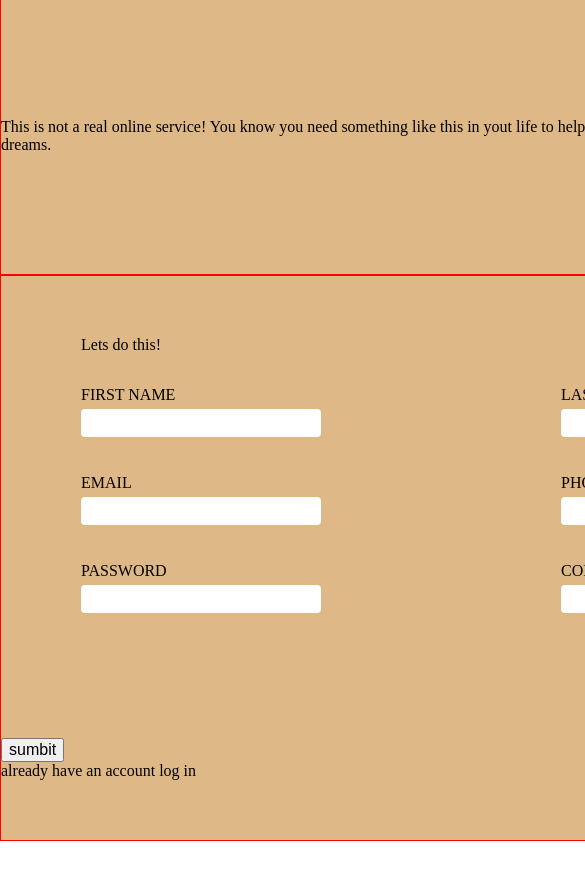
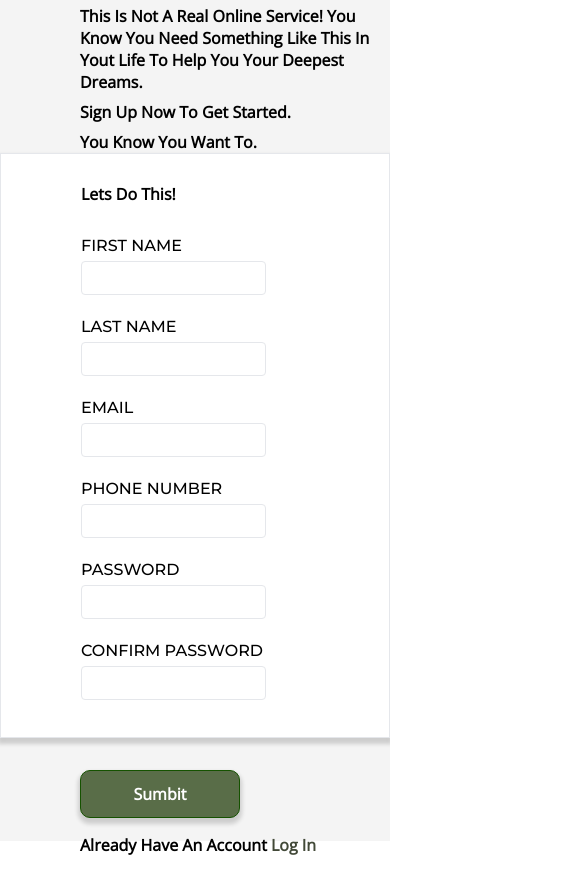
Before and after one commit to HopeAm-11/odin-signup-form, a website: page index.html in a window 390 px wide. Shown: the part 303-1175 px from the top of the page, 585 px wide, since content can reach past the window. Before the commit the page ends 1144 px from the top, so only its background shows below. Drawn offline with nearby package versions, Linux system fonts and the light colour scheme.

Commit message:
added responsive layout

```diff
--- a/style.css
+++ b/style.css
@@ -3,16 +3,30 @@
     --logo-color: #fff;
     --text-color: #000;
     --error-text-color: #cc0000;
-    --logo-text:
+    --main-bg: #f4f4f4;
+    --form-bg: #fff;
+
+
 }
 
 * {
-    font-size: 100%;
-    /*16px*/
+
+    font-size: clamp(1rem, 1.5vw, 1.2rem);
+    font-weight: 600;
+    font-family: 'Open Sans', sans-serif;
 
 }
 
-body {}
+
+
+.body>* {
+    height: 100vh;
+}
+
+body,
+button {
+    text-transform: capitalize;
+}
 
 @font-face {
     font-family: odin-font;
@@ -23,11 +37,10 @@ body {}
 .page-grid {
     display: grid;
     grid-template-columns: 1fr 3fr;
-    grid-template-rows: 100vh;
+    /* grid-template-rows: 100vh; */
 }
 
 .page-header {
-    background-color: brown;
     position: relative;
 }
 
@@ -50,15 +63,8 @@ body {}
     background-color: rgba(2, 2, 2, 0.37);
 }
 
-/* .figure-logo {
-    width: 100%;
-    height: 100%;
-
-} */
-
 .logo {
-    /* width: 100%; */
-    max-width: 80px;
+    max-width: 7rem;
     height: auto;
 }
 
@@ -73,7 +79,7 @@ body {}
     height: 100%;
     -o-object-fit: cover;
     object-fit: cover;
-    /* overflow: hidden; */
+
 }
 
 .hero-text {
@@ -84,72 +90,145 @@ body {}
 }
 
 .main-page {
-    background-color: burlywood;
     display: grid;
-
+    background: var(--main-bg);
 
 }
 
-.main-page>* {
-    border: 1px solid red;
-}
 
 .main-header {
     display: -webkit-box;
     display: -ms-flexbox;
     display: flex;
-    -webkit-box-align: center;
-    -ms-flex-align: center;
-    align-items: center;
+    display: flex;
+    -webkit-box-orient: vertical;
+    -webkit-box-direction: normal;
+    -ms-flex-direction: column;
+    flex-direction: column;
+    -webkit-box-pack: center;
+    -ms-flex-pack: center;
+    justify-content: center;
+    margin-left: 5rem;
+    font-family: 'Open Sans', sans-serif;
 
-    font-size: 1rem;
 }
 
-.form {
-    display: grid;
-    -webkit-box-align: center;
-    -ms-flex-align: center;
-    align-items: center;
+.main-header>* {
+    margin-top: 0.5rem;
+}
+
+
+.form-wrapper {
+    position: relative;
+    /* height: 30rem; */
+    border: 1px solid #E5E7EB;
+    -webkit-box-shadow: 0px 4px 4px 2px rgba(0, 0, 0, 0.16);
+    box-shadow: 0px 4px 4px 2px rgba(0, 0, 0, 0.16);
+    padding-bottom: 2rem;
+    background: var(--form-bg);
 }
 
 .fieldset {
-    position: relative;
     display: grid;
-    grid-template-columns: 30rem 30rem;
-    /* border: 1px solid rgb(24, 18, 18); */
+    grid-gap: 15px;
+    grid-template-columns: 40% 40%;
     margin-left: 5rem;
+    height: 100%;
+    margin-top: 5rem;
+}
+
+.form-title {
+    font-family: 'Open Sans', sans-serif;
+
+
+}
+
+.link-login {
+    margin-left: 5rem;
+    margin-top: 2rem;
+}
+
+.link-login>* {
+    margin-bottom: 1rem;
+}
+
+.btn {
+    width: 10rem;
+    padding: 12px 20px;
+    cursor: pointer;
+    border-radius: 10px;
+    color: #ffffff;
+    background: #596D48;
+    border: solid #155200 1px;
+    -webkit-box-shadow: 0px 4px 4px 2px rgba(0, 0, 0, 0.16);
+    box-shadow: 0px 4px 4px 2px rgba(0, 0, 0, 0.16);
+    text-decoration: none;
+}
+
+.btn:hover {
+    background: #424938;
+    text-decoration: none;
 }
 
 legend {
-    /* position: absolute;
+    position: absolute;
     bottom: 0;
-    top: 0; */
-
+    top: 5%;
 }
 
 input {
     display: block;
-    width: 50%;
+    width: 60%;
     padding: 5px;
     margin: 5px 0;
     border-radius: 4px;
-    border: 0;
-    /* add top and bottom margin */
+    border: 1px solid #E5E7EB;
+}
+
+input:focus {
+    border: 1px solid #1161cd;
+    -webkit-box-shadow: 6px 9px 6px -1px rgba(0, 0, 0, 0.1);
+    box-shadow: 6px 9px 6px -1px rgba(0, 0, 0, 0.1);
+}
+
+.error:focus {
+    outline: none;
+    border: 1px solid #E5E7EB;
+    -webkit-box-shadow: none;
+    box-shadow: none;
+}
+
+.label {
+    display: inline-block;
+    text-transform: uppercase;
+    font-family: 'Montserrat', sans-serif;
+    font-weight: 400;
 
 }
 
-
-/* Style the label to display next to the inputs */
-label {
-    padding: 12px 12px 12px 0;
-    display: inline-block;
-    border: 1px solid olivedrab;
-    text-transform: uppercase;
-
+.error {
+    border: 1px solid #E5E7EB;
 }
 
-.input-wrapper {
-    margin-top: 2rem;
+.link-text {
+    color: #424938;
+}
+
+/* iPads (portrait and landscape) ----------- */
+@media only screen and (max-device-width : 1024px) {
+
+    /* Styles */
+    .page-grid {
+        display: grid;
+        grid-template-columns: 1fr;
+        grid-template-rows: 200px 1fr;
+    }
+
+    .logo_page {
+        height: auto;
+    }
+
+
 }
 
 /* # Mobile  */
@@ -159,7 +238,10 @@ label {
         grid-template-columns: 1fr;
         grid-template-rows: 300px 100vh;
     }
+
+    .fieldset {
+
+        grid-template-columns: 1fr;
+
+    }
 }
-
-/* # Tablet
-@media only screen and (min-width: 768px) {}  */
```
